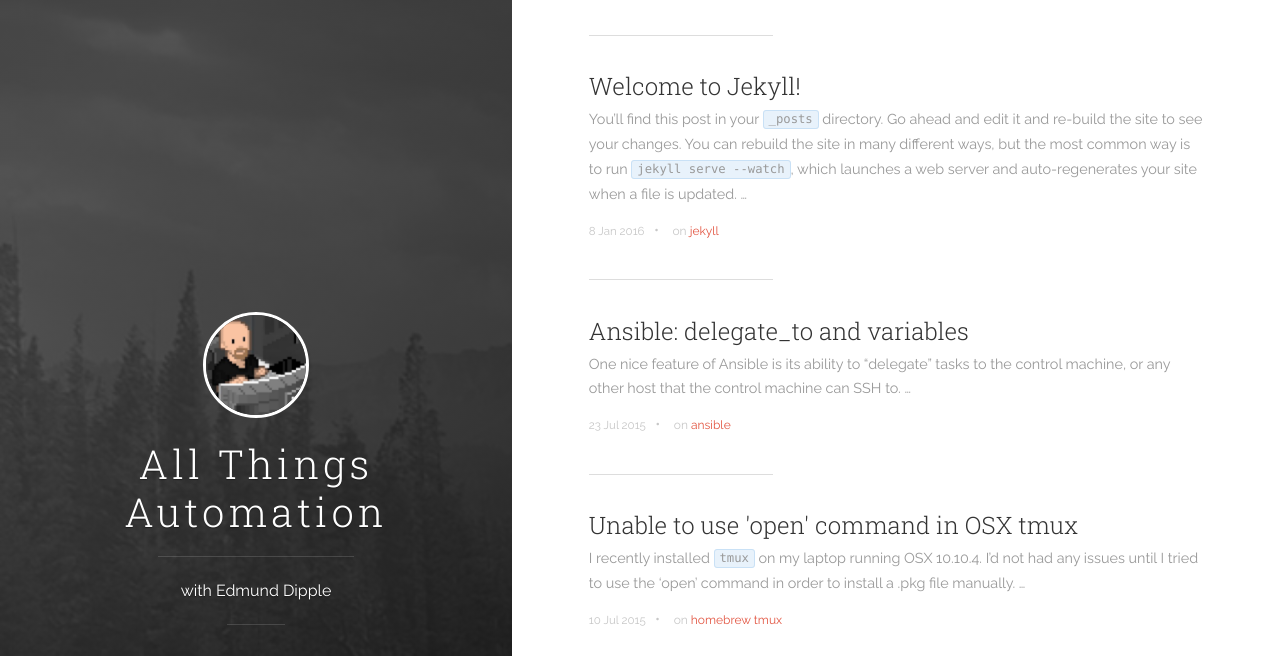
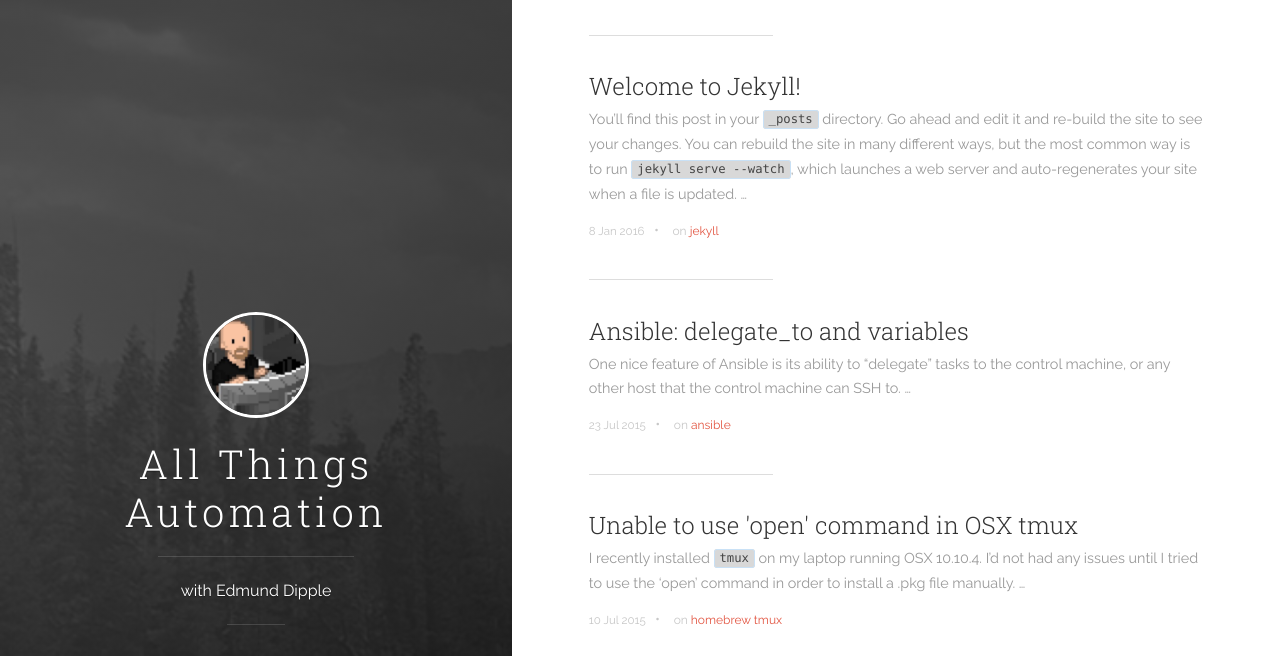
Before and after one commit to elmundio87/elmundio87.github.com, a Jekyll site: the page built from index.html, in a window 1280 px wide and 1400 px high, scrolled down 281 px. Shown: the part 191-847 px from the top of the window. Built offline with Jekyll 4.4.1, drawn with Linux system fonts in a browser that asks for light colours; nearby versions of some CDN libraries; the list of posts is cut into pages by our own code.

Commit message:
Fix highlighting and the default code colour

```diff
--- a/css/main.css
+++ b/css/main.css
@@ -1,5 +1,16 @@
 @import url(uno.css);
 @import url(monokai.css);
+
+/* Custom CSS by elmundio87 */
+
+code {
+    color: #FFF;
+}
+
+.highlighter-rouge {
+    background-color: rgba(100,100,100,0.25);
+    color: #444;
+}
 
 /* Modifications */
 
```
